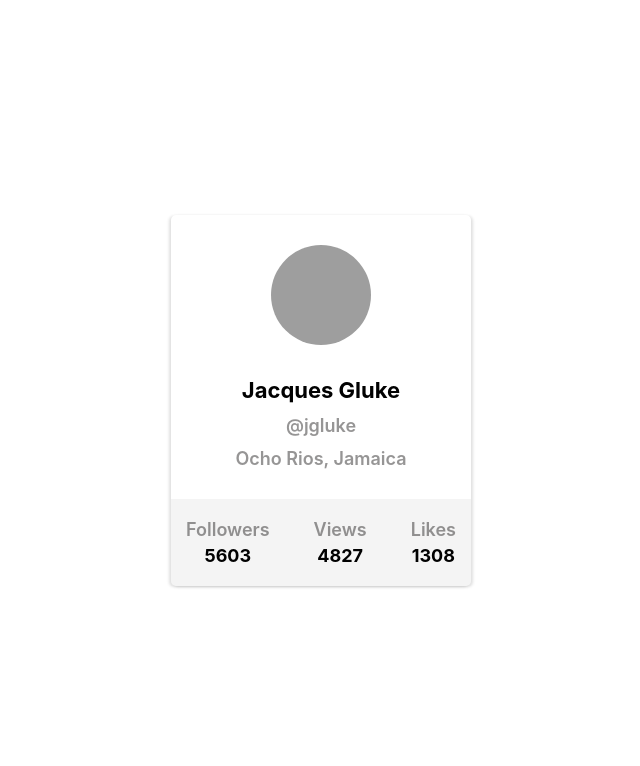
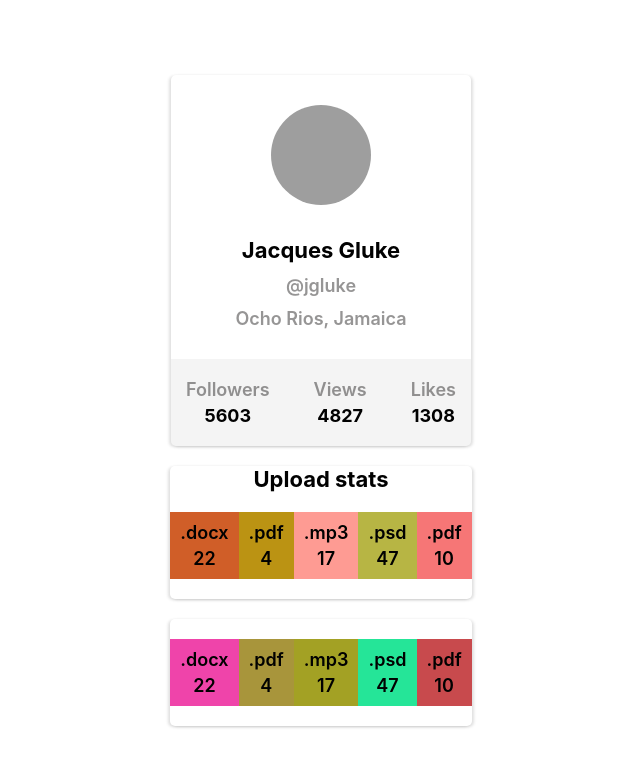
Before and after one commit to jcaror99/goit-react-hw-01-components, a React (Create React App) app: page / in a window 1280 px wide. Shown: the top 766 px of the page, without its empty margins (319-959 px from the left). Built offline with nearby package versions, Linux system fonts and the light colour scheme; grey boxes are pictures that could not be loaded.

Commit message:
taskOnePointTwo

```diff
--- a/src/components/App.jsx
+++ b/src/components/App.jsx
@@ -1,6 +1,8 @@
 import "../index.css"
 import user from '../json/user.json'
+import data from '../json/data.json'
 import Profile from './Profile/Profile.jsx'
+import Statistics from "./Statistics/Statistics.jsx";
 
 export const App = () => {
   return (
@@ -14,6 +16,8 @@ export const App = () => {
         color: '#010101'
       }}
     >
+      <ul>
+        <li>
           <Profile
             username={user.username}
             tag={ user.tag}
@@ -21,6 +25,18 @@ export const App = () => {
             avatar={user.avatar}
             stats={user.stats}
           />
+        </li>
+        <li>
+          <Statistics
+            title="Upload stats" stats={data}
+          />
+        </li>
+        <li>
+          <Statistics
+            stats={data}
+          />
+        </li>
+      </ul>
     </div>
   );
 };
--- /dev/null
+++ b/src/components/Statistics/Statistics.jsx
@@ -0,0 +1,26 @@
+import css from './Statistics.module.css'
+
+function getRandomHexColor() {
+  return `#${Math.floor(Math.random() * 16777215)
+    .toString(16)
+    .padStart(6, 0)}`;
+}
+
+const Statistics = ({ title = '', stats }) => {
+    return (
+    <section>
+        <h2 className={css.title}>{title}</h2>
+        <ul className={css.statList}>
+            {stats.map(
+                (element) => (
+                <li className={css.item} key={element.id} style={{backgroundColor:getRandomHexColor()}}>
+                    <span className="label">{element.label}</span>
+                    <span className="percentage">{element.percentage}</span>
+                </li>
+            ))}
+            </ul>
+    </section>
+    );
+}
+
+export default Statistics
--- /dev/null
+++ b/src/components/Statistics/Statistics.module.css
@@ -0,0 +1,23 @@
+section {
+  display: flex;
+  flex-direction: column;
+  align-items: center;
+  border-radius: 5px;
+  box-shadow: -2px 1px 3px rgba(0, 0, 0, 0.12), 2px 1px 3px rgba(0, 0, 0, 0.12);
+}
+
+.title {
+  font-size: 22px;
+  font-weight: 700;
+}
+
+.statList {
+  font-size: 18px;
+  font-weight: 600;
+  display: flex;
+  align-content: center;
+}
+
+.item {
+  padding: 10px;
+}
--- /dev/null
+++ b/src/json/data.json
@@ -0,0 +1,7 @@
+[
+  { "id": "id-1", "label": ".docx", "percentage": 22 },
+  { "id": "id-2", "label": ".pdf", "percentage": 4 },
+  { "id": "id-3", "label": ".mp3", "percentage": 17 },
+  { "id": "id-4", "label": ".psd", "percentage": 47 },
+  { "id": "id-5", "label": ".pdf", "percentage": 10 }
+]
```
Lines whose indentation alone changed are shown as unchanged.
